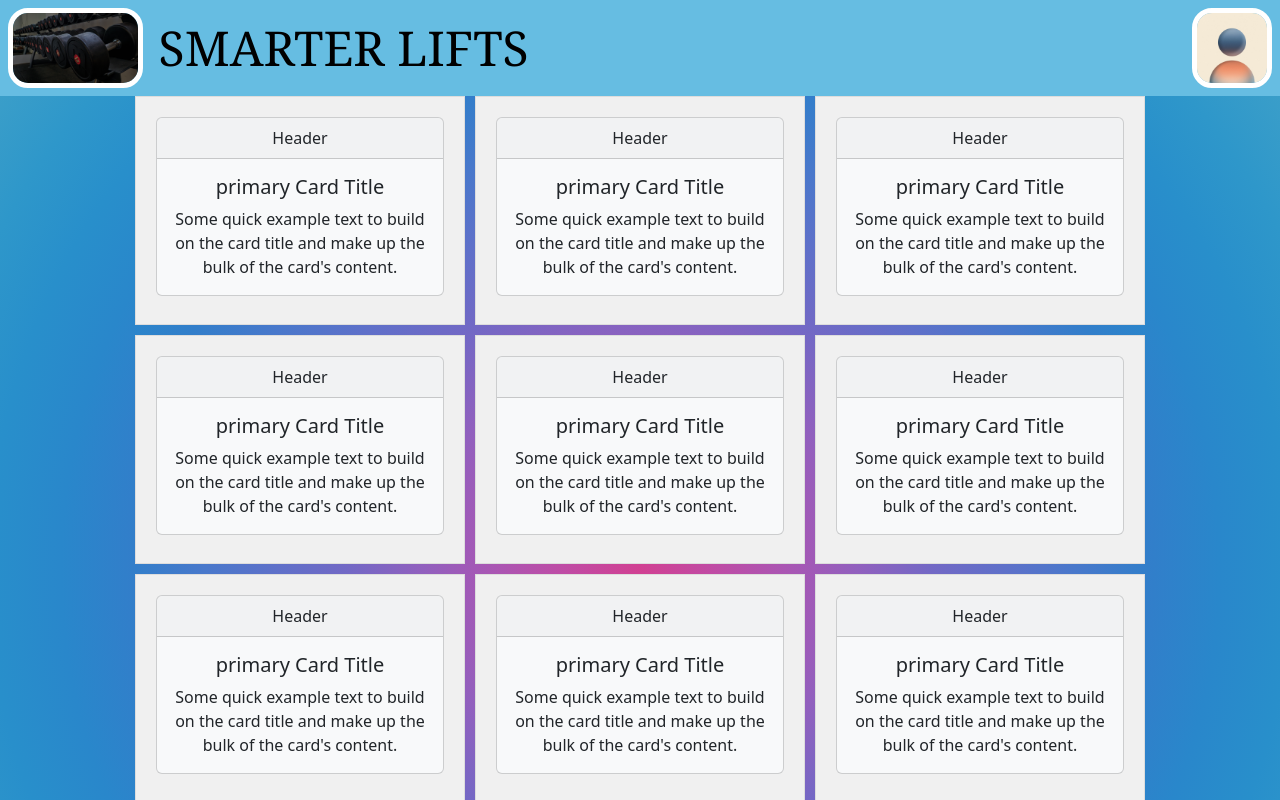
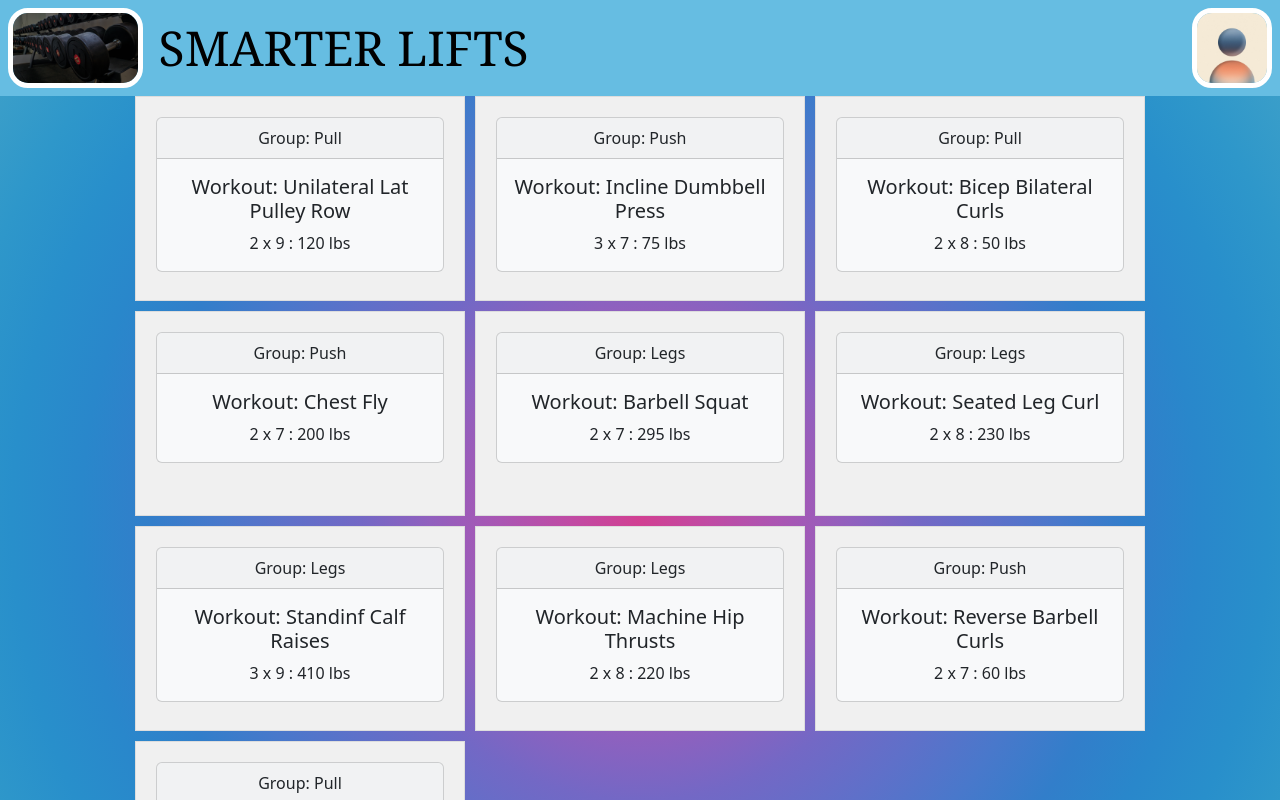
Before and after one commit to PaulOgunmwonyi/GymWebsite, a Next.js app in the folder gymwebsite/: page /login/workoutplans in a window 1280 px wide. Shown: the top 800 px of the page. Built offline with nearby package versions, Linux system fonts and the light colour scheme.

Commit message:
added dummy data to the card grid

```diff
--- a/gymwebsite/src/app/components/CardGrid.jsx
+++ b/gymwebsite/src/app/components/CardGrid.jsx
@@ -1,5 +1,6 @@
 import MyCard from './Card';
 import './CardGrid.css'
+import dummyWorkoutData from '../data/dummyWorkoutData';
 
 export default function CardGrid() {
     const GridItem = ({ children }) => (
@@ -10,6 +11,21 @@ export default function CardGrid() {
 
     return (
         <div className="grid-container">
+            {dummyWorkoutData.map((item) => (
+                <GridItem><MyCard
+                    group = {item.group}
+                    name = {item.name}
+                    weight = {item.weight}
+                    reps = {item.reps}
+                    sets = {item.sets}
+                ></MyCard></GridItem>
+            ))}
+        </div>
+    )
+}
+
+/*
+ <GridItem><MyCard></MyCard></GridItem>
             <GridItem><MyCard></MyCard></GridItem>
             <GridItem><MyCard></MyCard></GridItem>
             <GridItem><MyCard></MyCard></GridItem>
@@ -19,7 +35,4 @@ export default function CardGrid() {
             <GridItem><MyCard></MyCard></GridItem>
             <GridItem><MyCard></MyCard></GridItem>
             <GridItem><MyCard></MyCard></GridItem>
-            <GridItem><MyCard></MyCard></GridItem>
-        </div>
-    )
-}
+            */
--- a/gymwebsite/src/app/components/card.jsx
+++ b/gymwebsite/src/app/components/card.jsx
@@ -2,7 +2,7 @@
 import Card from 'react-bootstrap/Card';
 import 'bootstrap/dist/css/bootstrap.min.css';
 
-export default function MyCard() {
+export default function MyCard(props) {
     return (
         <>
             <Card
@@ -12,12 +12,11 @@ export default function MyCard() {
               style={{ width: '18rem' }}
               className="mb-2"
             >
-              <Card.Header>Header</Card.Header>
+              <Card.Header> {'Group:'} {props.group} </Card.Header>
               <Card.Body>
-                <Card.Title>{'primary'} Card Title </Card.Title>
+                <Card.Title> {'Workout:'} {props.name} </Card.Title>
                 <Card.Text>
-                  Some quick example text to build on the card title and make up the
-                  bulk of the card's content.
+                  {props.sets} x {props.reps} : {props.weight} lbs
                 </Card.Text>
               </Card.Body>
             </Card>
--- /dev/null
+++ b/gymwebsite/src/app/data/dummyWorkoutData.js
@@ -0,0 +1,14 @@
+const dummyWorkoutData = [
+    { group: 'Pull', name: 'Unilateral Lat Pulley Row', weight: 120, reps: 9, sets: 2},
+    { group: 'Push', name: 'Incline Dumbbell Press', weight: 75, reps: 7, sets: 3},
+    { group: 'Pull', name: 'Bicep Bilateral Curls', weight: 50, reps: 8, sets: 2},
+    { group: 'Push', name: 'Chest Fly', weight: 200, reps: 7, sets: 2},
+    { group: 'Legs', name: 'Barbell Squat', weight: 295, reps: 7, sets: 2},
+    { group: 'Legs', name: 'Seated Leg Curl', weight: 230, reps: 8, sets: 2},
+    { group: 'Legs', name: 'Standinf Calf Raises', weight: 410, reps: 9, sets: 3},
+    { group: 'Legs', name: 'Machine Hip Thrusts', weight: 220, reps: 8, sets: 2},
+    { group: 'Push', name: 'Reverse Barbell Curls', weight: 60, reps: 7, sets: 2},
+    { group: 'Pull', name: 'Upper Back Machine Row', weight: 180, reps: 8, sets: 2},
+];
+
+export default dummyWorkoutData;
```
